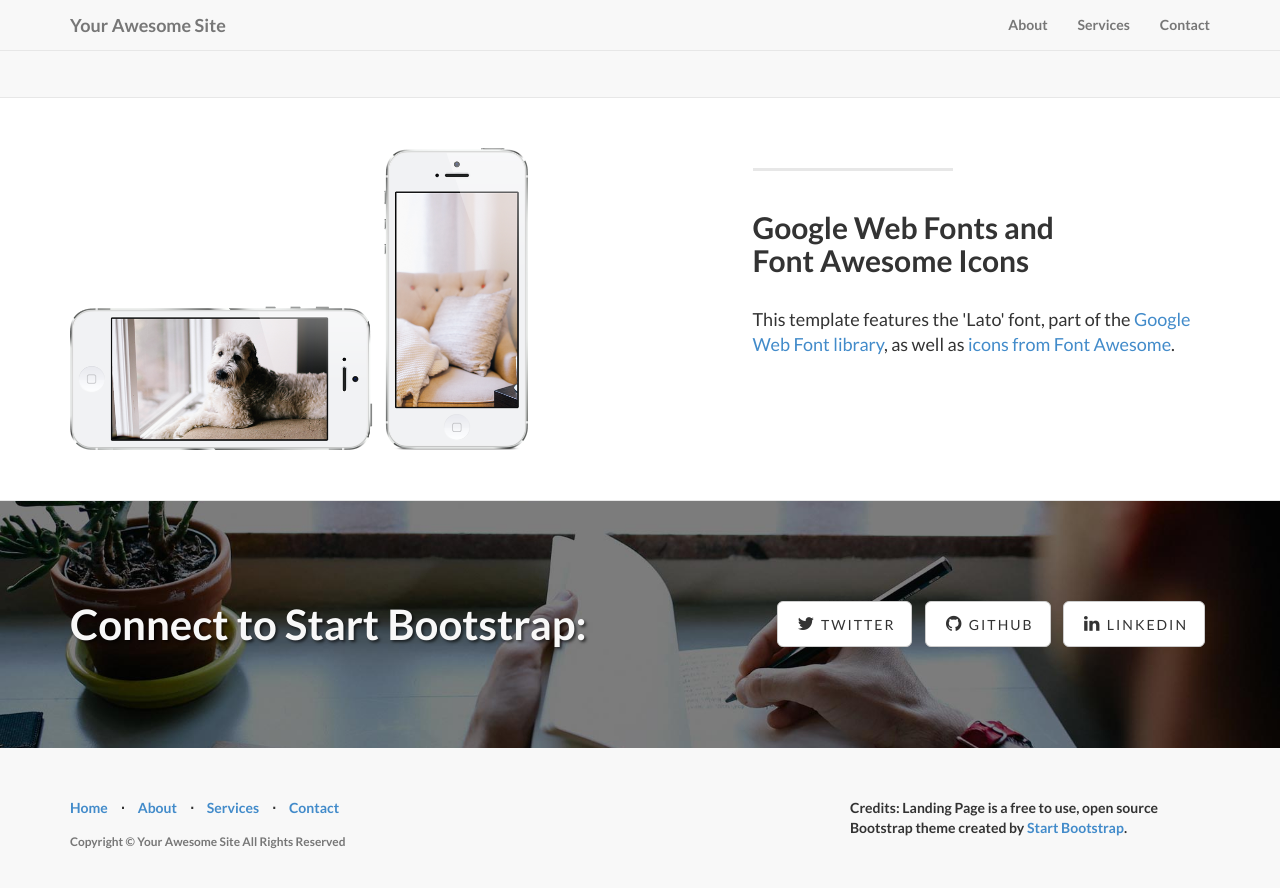
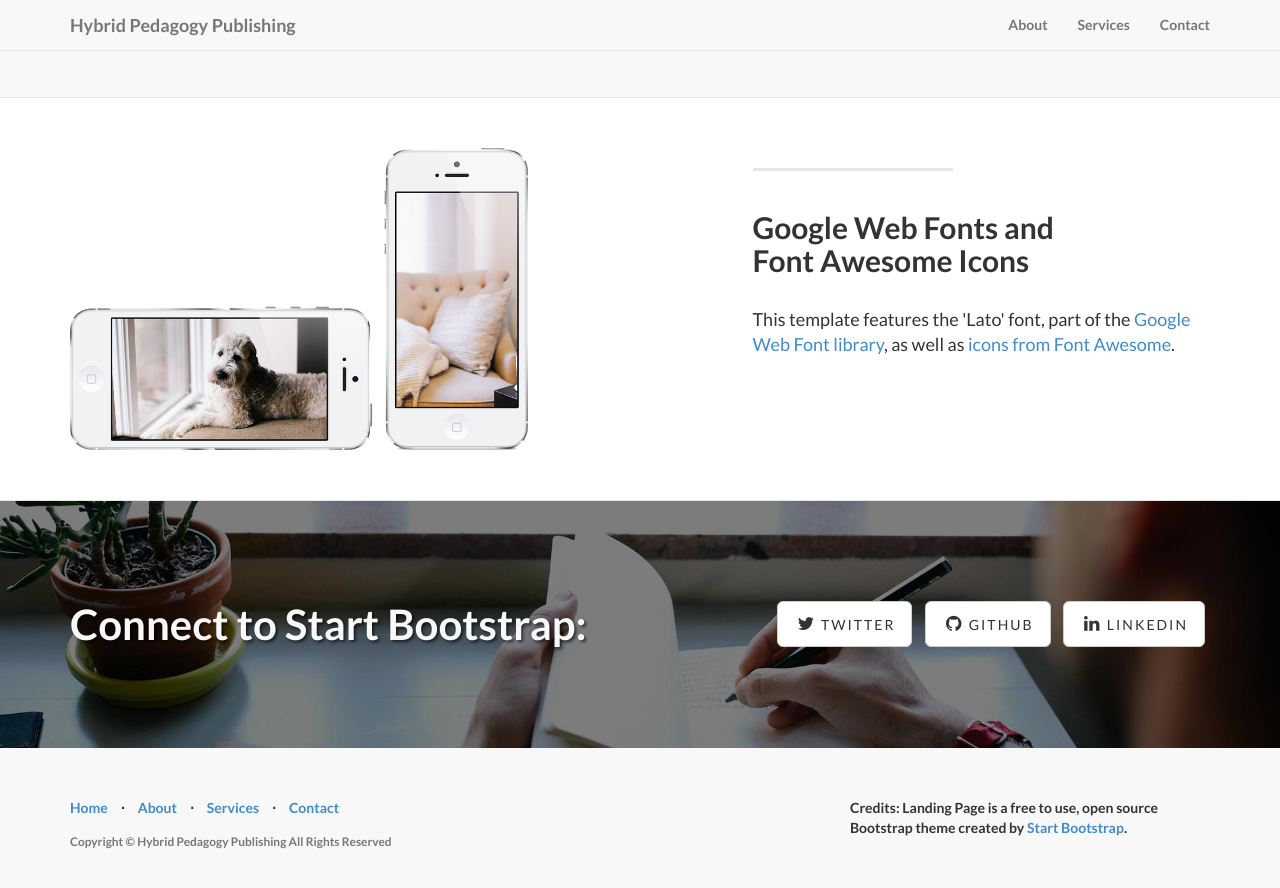
Before and after one commit to HybridPedagogyPublishing/HybridPedagogyPublishing.github.io, a Jekyll site: the page built from index.html, in a window 1280 px wide and 900 px high, scrolled down 1619 px. Shown: the top 888 px of the window. Built offline with Jekyll 4.4.1, drawn with Linux system fonts in a browser that asks for light colours; some of the changed lines change nothing that is shown.

Commit message:
Config update

```diff
--- a/_config.yml
+++ b/_config.yml
@@ -2,13 +2,10 @@
 #      Main Configs       #
 # ----------------------- #
 
-url: http://yoursite.com
-title: Your Awesome Site
-email: your-email@domain.com
-description: > # "Write an awesome description for your new site here.
-  You can edit this line in _config.yml. It will appear in your document
-  head meta (for Google search results) and in your feed.xml site
-  description."
+url: http://hybridpedagogypublishing.github.io
+title: Hybrid Pedagogy Publishing
+email: kris@hybridpedagogy.org
+description: "Hybrid Pedagogy Publishing seeks to encourage active public discourse by publishing works that are born out of, or facilitate, community (inter)action—works that are crowdsourced or collaboratively authored, openly accessible, encourage remixing and republishing, and/or blur the lines between author and reader."
 
 # ----------------------- #
 #    Jekyll & Plugins     #
@@ -24,8 +21,8 @@
 
 social:
   - title: twitter
-    url: https://twitter.com/SBootstrap
+    url: https://twitter.com/HybridPub
   - title: github
-    url: https://github.com/IronSummitMedia/startbootstrap
+    url: https://github.com/HybridPedagogyPublishing
   - title: linkedin
     url:
```
Also changed, not shown: 1 other file.
